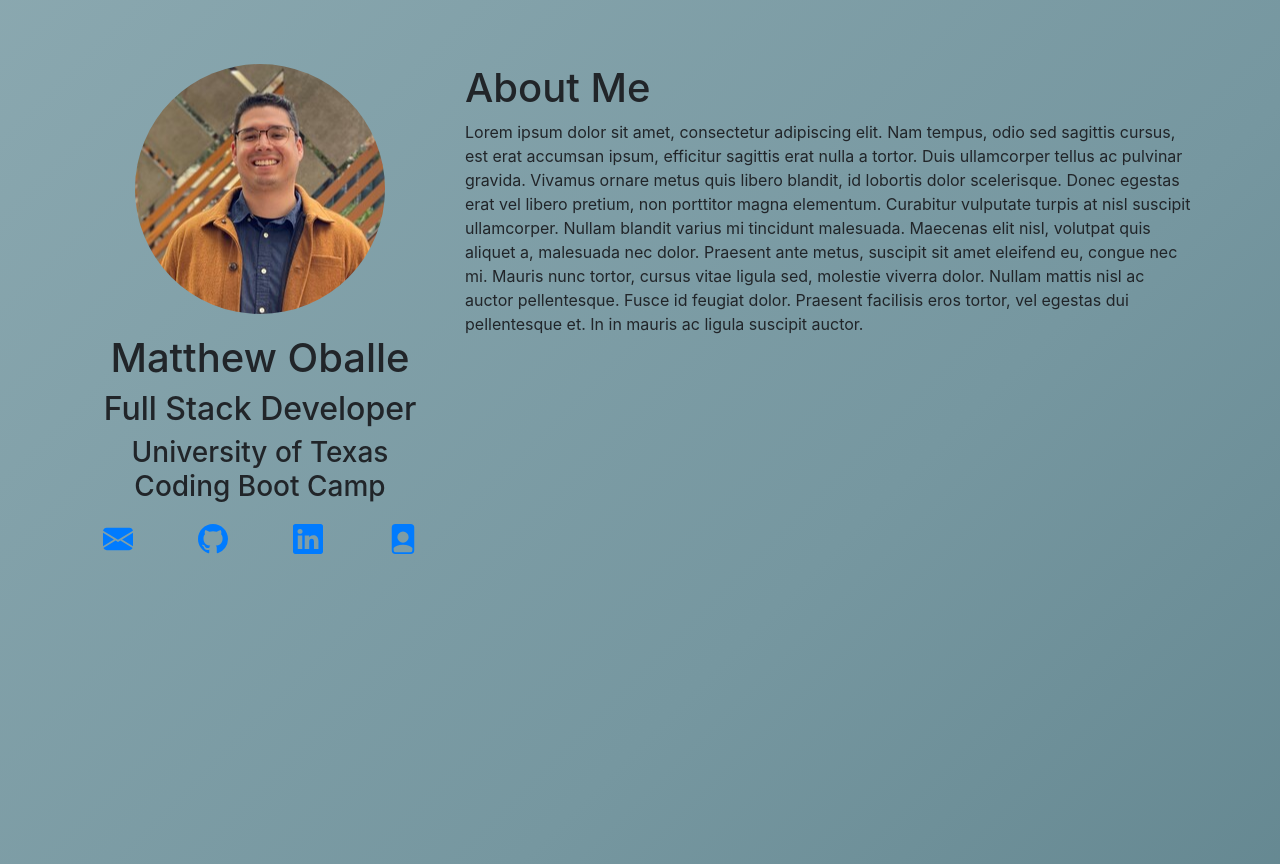
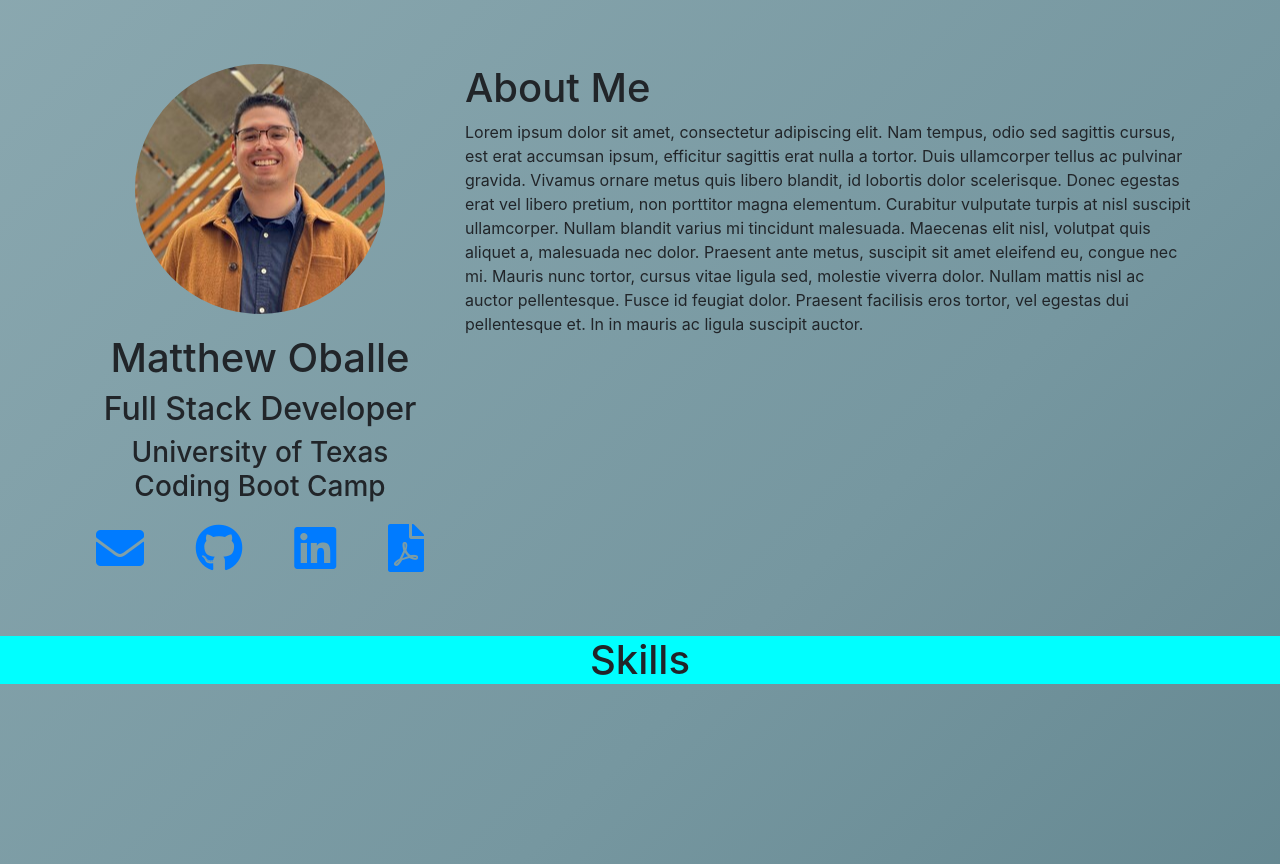
Before and after one commit to oballematt/matthew-oballe, a React (Create React App) app: page / in a window 1280 px wide. Built offline with nearby package versions, Linux system fonts and the light colour scheme.

Commit message:
adding fontawesome icons as well as a skills bar to about me page.

```diff
--- a/public/index.html
+++ b/public/index.html
@@ -24,6 +24,8 @@
       work correctly both with client-side routing and a non-root public URL.
       Learn how to configure a non-root public URL by running `npm run build`.
     -->
+    <link href="https://cdnjs.cloudflare.com/ajax/libs/font-awesome/5.13.0/css/all.min.css" rel="stylesheet">
+
     <title>React App</title>
   </head>
   <body>
--- a/src/components/Icon/Icon.js
+++ b/src/components/Icon/Icon.js
@@ -4,11 +4,9 @@ import styles from './Icon.module.css'
 
 const Icon = (props) => {
     return (
-        <div className={styles.hover}>
-            <a href={props.link} target="_blank" rel='noreferrer'>
-                <svg xmlns="http://www.w3.org/2000/svg" width="30" height="30" fill="currentColor" className={props.iconClass} viewBox="0 0 16 16">
-                <path d={props.iconPath}/>
-                </svg>
+        <div className={styles.backGround}>
+            <a href={props.link}  target="_blank" rel='noreferrer'>
+                <i className={props.icon}></i>
             </a>
         </div>
 
--- a/src/components/Icon/Icon.module.css
+++ b/src/components/Icon/Icon.module.css
@@ -1,4 +1,12 @@
-.hover:hover{
+a {
+    color: black;
+}
+a:hover{
+    color: black
+
+}
+
+.backGround:hover{
     cursor: pointer;
     transform: scale(1.5);
 }
--- /dev/null
+++ b/src/components/Skills/Skills.js
@@ -0,0 +1,16 @@
+import React from 'react'
+
+import styles from './Skills.module.css'
+import Icon from '../Icon/Icon'
+
+const skills = () => {
+    return (
+        <div className={styles.container}>
+            <h1>Skills</h1>
+            <Icon />
+
+        </div>
+    )
+}
+
+export default skills
--- /dev/null
+++ b/src/components/Skills/Skills.module.css
@@ -0,0 +1,7 @@
+.container {
+    margin-top: 5%;
+    width: 100%;
+    height: fit-content;
+    background-color: cyan;
+    text-align: center;
+}
--- a/src/index.js
+++ b/src/index.js
@@ -1,5 +1,6 @@
 import React from 'react';
 import ReactDOM from 'react-dom';
+
 import App from './App';
 import 'bootstrap/dist/css/bootstrap.min.css';
 
--- a/src/pages/Home/Home.js
+++ b/src/pages/Home/Home.js
@@ -5,6 +5,7 @@ import resume from '../../assets/images/Resume.pdf'
 import Icon from '../../components/Icon/Icon'
 import styles from './Home.module.css'
 import DisplayPicture from '../../components/DisplayPicture/DisplayPicture'
+import Skills from '../../components/Skills/Skills'
 
 
 const home = () => {
@@ -19,30 +20,16 @@ const home = () => {
                         <h3>University of Texas Coding Boot Camp</h3>
                         <div className={`row ${styles.iconRow}`}>
                             <Icon
-                                iconClass="bi bi-envelope-fill"
-                                iconPath="M.05 3.555A2 2 0 0 1 2 2h12a2 2 0 0 1 1.95 1.555L8 8.414.05 3.555zM0 4.697v7.104l5.803-3.558L0
-                                4.697zM6.761 8.83l-6.57 4.027A2 2 0 0 0 2 14h12a2 2 0 0 0 1.808-1.144l-6.57-4.027L8
-                                9.586l-1.239-.757zm3.436-.586L16 11.801V4.697l-5.803 3.546z"
+                                icon='fas fa-envelope fa-3x'
                                 link="mailto:oballematt@gmail.com"/>
                             <Icon
-                                iconClass="bi bi-github"
-                                iconPath="M8 0C3.58 0 0 3.58 0 8c0 3.54 2.29 6.53 5.47 7.59.4.07.55-.17.55-.38
-                                0-.19-.01-.82-.01-1.49-2.01.37-2.53-.49-2.69-.94-.09-.23-.48-.94-.82-1.13-.28-.15-.68-.52-.01-.53.63-.01 1.08.58 1.23.82.72
-                                1.21 1.87.87 2.33.66.07-.52.28-.87.51-1.07-1.78-.2-3.64-.89-3.64-3.95 0-.87.31-1.59.82-2.15-.08-.2-.36-1.02.08-2.12 0 0 .67-.21 2.2.82.64-.18 1.32-.27
-                                2-.27.68 0 1.36.09 2 .27 1.53-1.04 2.2-.82 2.2-.82.44 1.1.16 1.92.08 2.12.51.56.82 1.27.82 2.15 0
-                                3.07-1.87 3.75-3.65 3.95.29.25.54.73.54 1.48 0 1.07-.01 1.93-.01 2.2 0 .21.15.46.55.38A8.012 8.012 0 0 0 16 8c0-4.42-3.58-8-8-8z"
+                                icon='fab fa-github fa-3x'
                                 link="https://github.com/oballematt" />
                             <Icon
-                                iconClass="bi bi-linkedin"
-                                iconPath="M0 1.146C0 .513.526 0 1.175 0h13.65C15.474 0 16 .513 16 1.146v13.708c0 .633-.526 1.146-1.175 1.146H1.175C.526 16 0 15.487 0 14.854V1.146zm4.943 12.248V6.169H2.542v7.225h2.401zm-1.2-8.212c.837
-                                0 1.358-.554 1.358-1.248-.015-.709-.52-1.248-1.342-1.248-.822 0-1.359.54-1.359 1.248 0 .694.521 1.248 1.327 1.248h.016zm4.908 8.212V9.359c0-.216.016-.432.08-.586.173-.431.568-.878 1.232-.878.869 0 1.216.662 1.216
-                                1.634v3.865h2.401V9.25c0-2.22-1.184-3.252-2.764-3.252-1.274 0-1.845.7-2.165 1.193v.025h-.016a5.54 5.54 0 0 1
-                                .016-.025V6.169h-2.4c.03.678 0 7.225 0 7.225h2.4z"
+                                icon='fab fa-linkedin fa-3x'
                                 link="https://www.linkedin.com/in/matt-oballe-4a1b0563/" />
                             <Icon
-                                iconClass="bi bi-file-person-fill"
-                                iconPath="M12 0H4a2 2 0 0 0-2 2v12a2 2 0 0 0 2 2h8a2 2 0 0 0 2-2V2a2 2 0 0 0-2-2zm-1 7a3 3 0 1 1-6 0 3 3 0 0 1 6 0zm-3 4c2.623 0 4.146.826 5
-                                1.755V14a1 1 0 0 1-1 1H4a1 1 0 0 1-1-1v-1.245C3.854 11.825 5.377 11 8 11z"
+                                icon='fas fa-file-pdf fa-3x'
                                 link={resume} />
                         </div>
                     </div>
@@ -52,6 +39,7 @@ const home = () => {
                     </div>
                 </div>
             </div>
+            <Skills />
         </>
     )
 }
```
